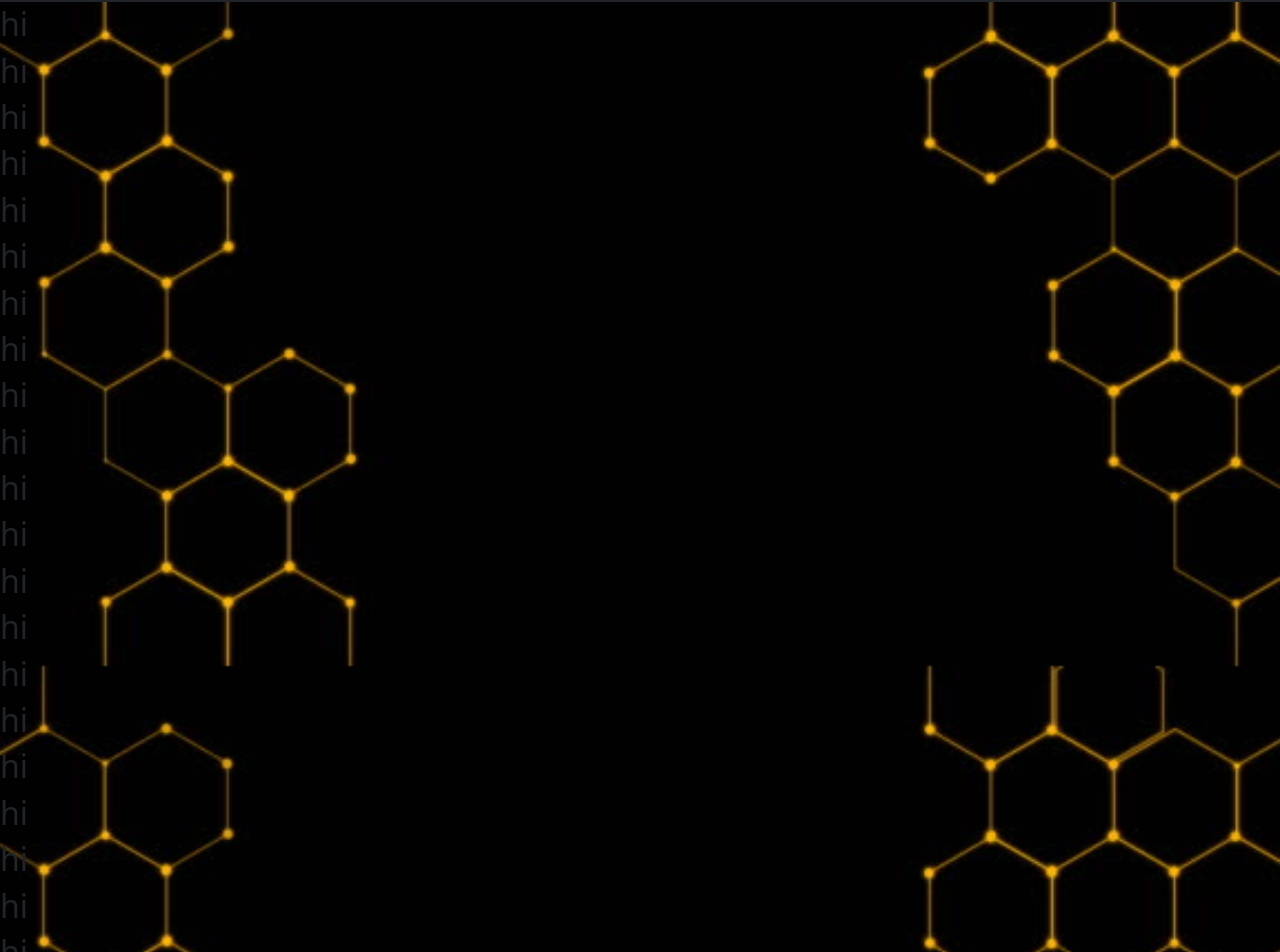
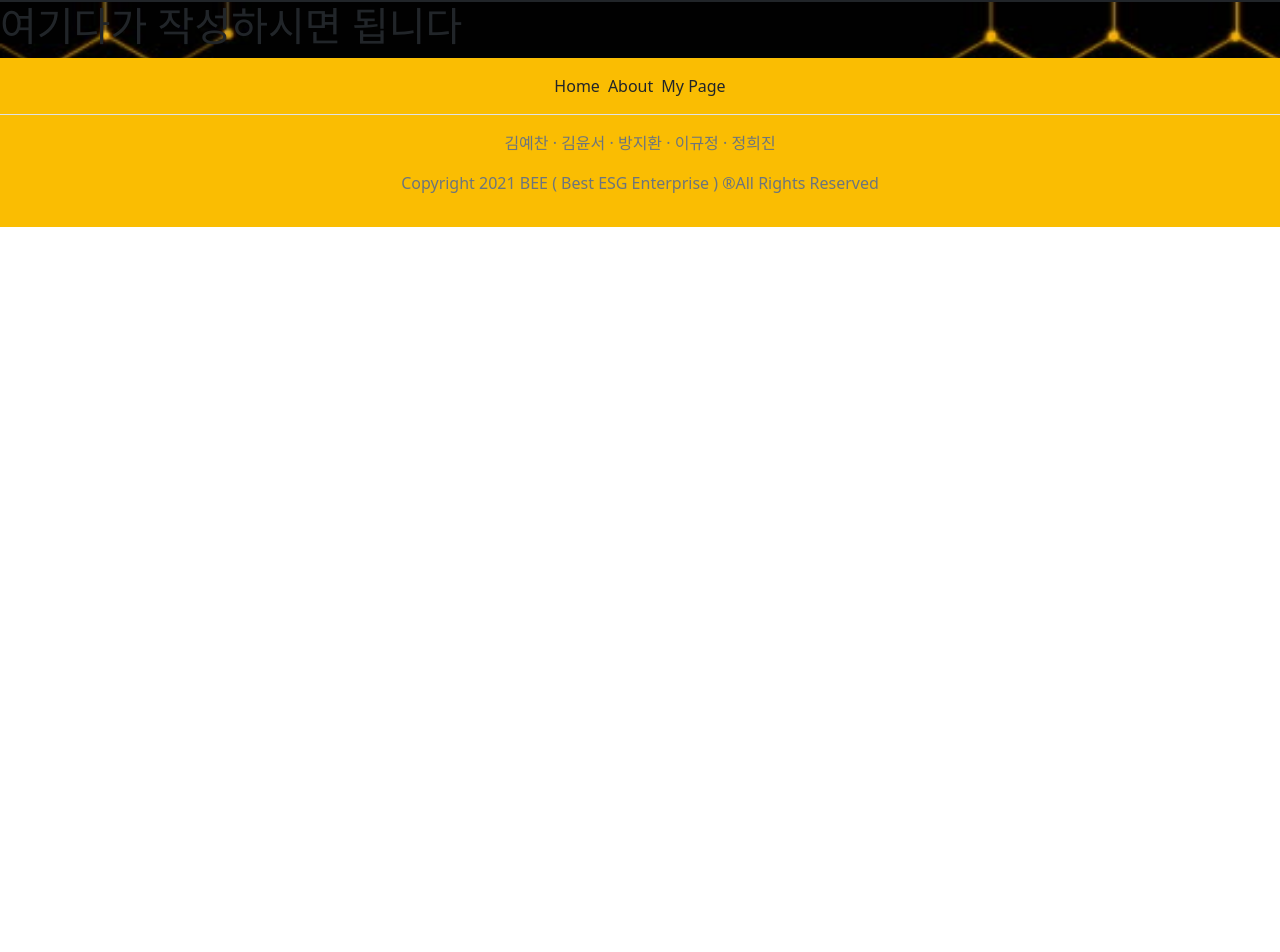
Before and after one commit to ssw02238/BEE, a Vue app in the folder Frontend/: page /serviceIntro in a window 1280 px wide. Shown: the part 134-1086 px from the top of the page. After the commit the page ends 800 px from the top, so only its background shows below. Built offline with nearby package versions, Linux system fonts and the light colour scheme.

Commit message:
FEAT:router-view 추가

```diff
--- a/Frontend/src/App.vue
+++ b/Frontend/src/App.vue
@@ -4,32 +4,8 @@
     <!-- nav bar -->
     <nav-bar />
 
+    <router-view />
 
-    <h2>hi</h2>
-        <h2>hi</h2>
-            <h2>hi</h2>
-                <h2>hi</h2>
-        <h2>hi</h2>
-            <h2>hi</h2>
-                <h2>hi</h2>
-        <h2>hi</h2>
-            <h2>hi</h2>
-                <h2>hi</h2>
-        <h2>hi</h2>
-            <h2>hi</h2>
-                <h2>hi</h2>
-        <h2>hi</h2>
-            <h2>hi</h2>
-                <h2>hi</h2>
-        <h2>hi</h2>
-            <h2>hi</h2>
-                <h2>hi</h2>
-        <h2>hi</h2>
-            <h2>hi</h2>
-                <h2>hi</h2>
-        <h2>hi</h2>
-            <h2>hi</h2>
-                <h2>hi</h2>
     <footer-bar />
   </div>
 </template>
@@ -37,7 +13,8 @@
 <script>
 import NavBar from './components/NavBar.vue';
 import FooterBar from './components/FooterBar.vue';
-
+import 'bootstrap/dist/css/bootstrap.min.css';
+import 'bootstrap';
 export default {
   name: 'App',
   components: {
--- a/Frontend/src/components/NavBar.vue
+++ b/Frontend/src/components/NavBar.vue
@@ -1,6 +1,6 @@
 <template>
   <div>
-    <nav class="navbar navbar-expand-lg navbar-dark bg-dark fixed-top">
+    <nav class="navbar navbar-expand-lg navbar-dark bg-dark">
       <div class="container-fluid mx-5 px-5">
         <div class="d-flex">
                     <RouterLink :to="{ name: 'main' }">
--- a/Frontend/src/views/Intro/serviceIntro.vue
+++ b/Frontend/src/views/Intro/serviceIntro.vue
@@ -1,5 +1,6 @@
 <template>
   <div>
+            <h1>여기다가 작성하시면 됩니다</h1>
 
   </div>
 </template>
```
